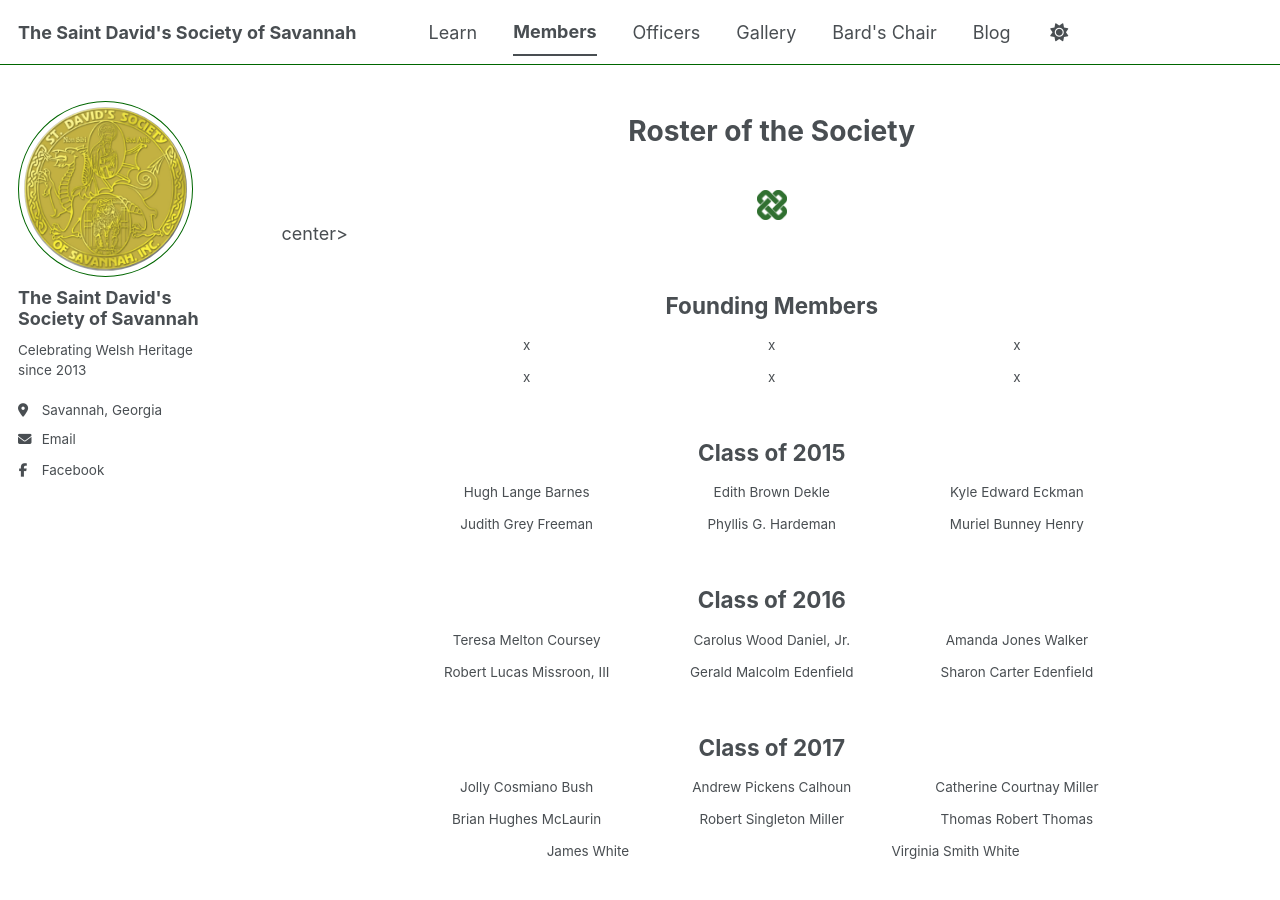
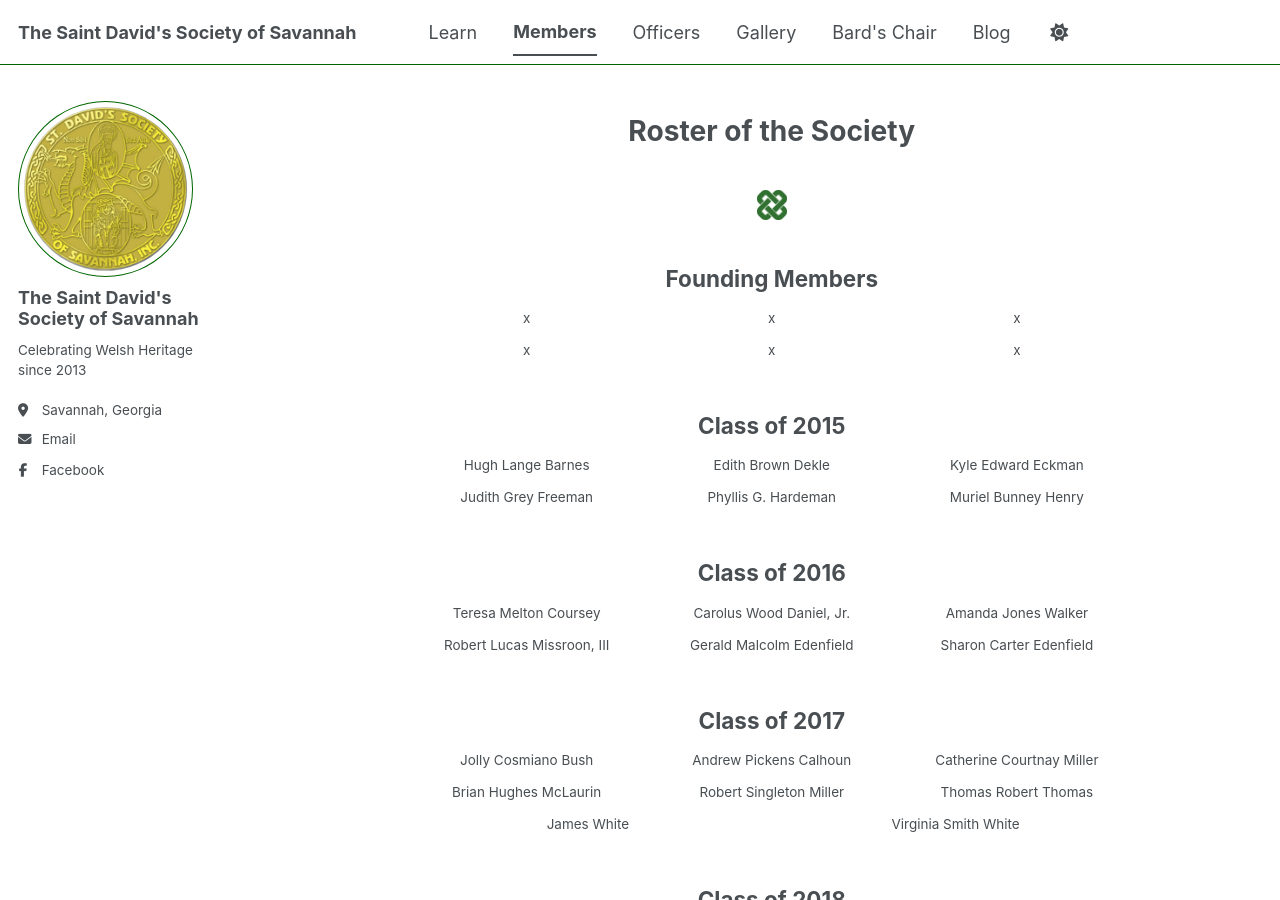
Before and after one commit to whancock6/sdss2, a Jekyll site: the page built from _pages/members.html, in a window 1280 px wide and 900 px high. Built offline with Jekyll 4.4.1, drawn with Linux system fonts in a browser that asks for light colours; a script bundle is joined from its source files by our own code; library files that are not in the unit come from our copies.

Commit message:
Update members.html

```diff
--- a/_pages/members.html
+++ b/_pages/members.html
@@ -22,7 +22,7 @@
 <body>
 <center><h1>Roster of the Society</h1></center>
 <br>
-<center><img src="https://whancock6.github.io/sdss2/images/knot.png" style="width:30px"></center>center>
+<center><img src="https://whancock6.github.io/sdss2/images/knot.png" style="width:30px"></center>
 <center><h2>Founding Members</h2></center>
 <table style="width:75%" align="center">
   <tr>
```
